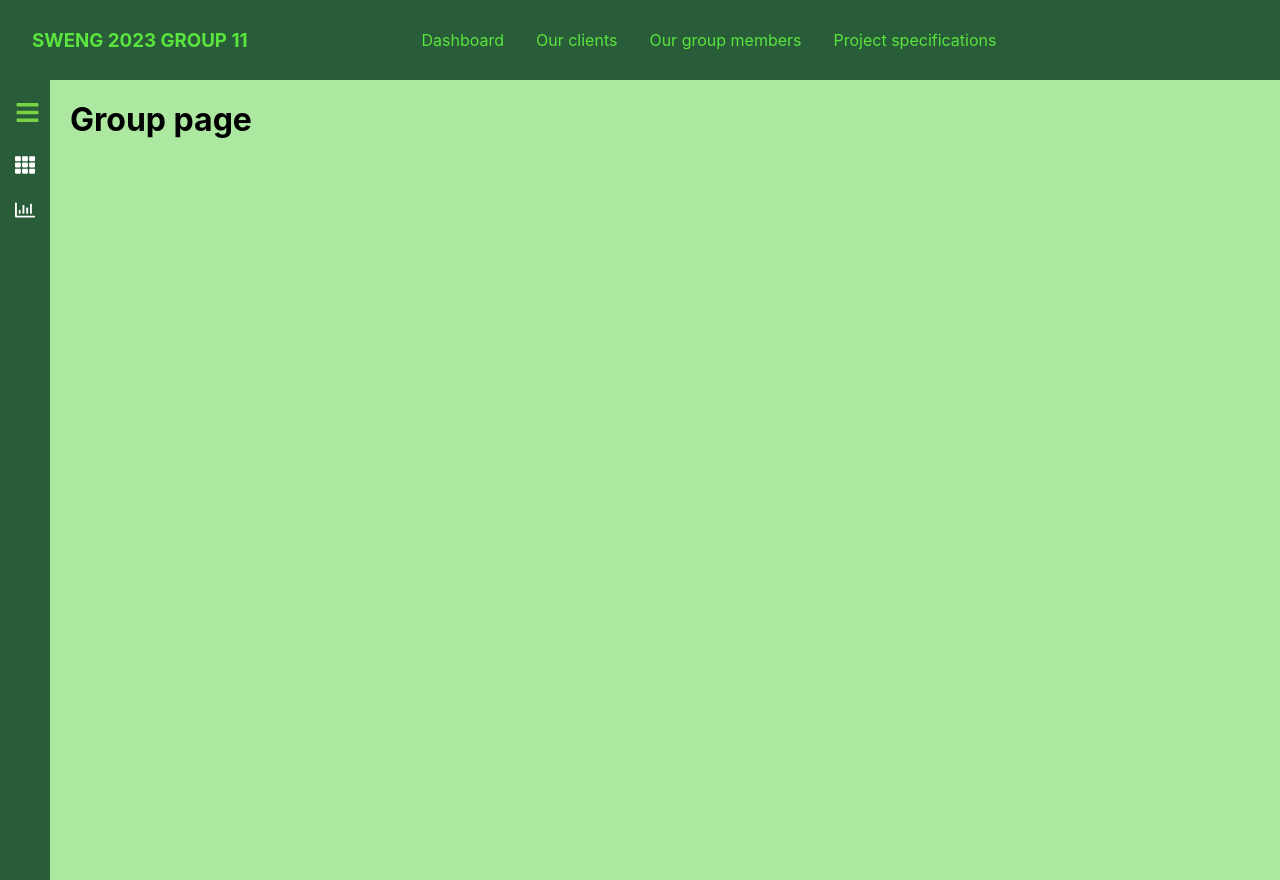
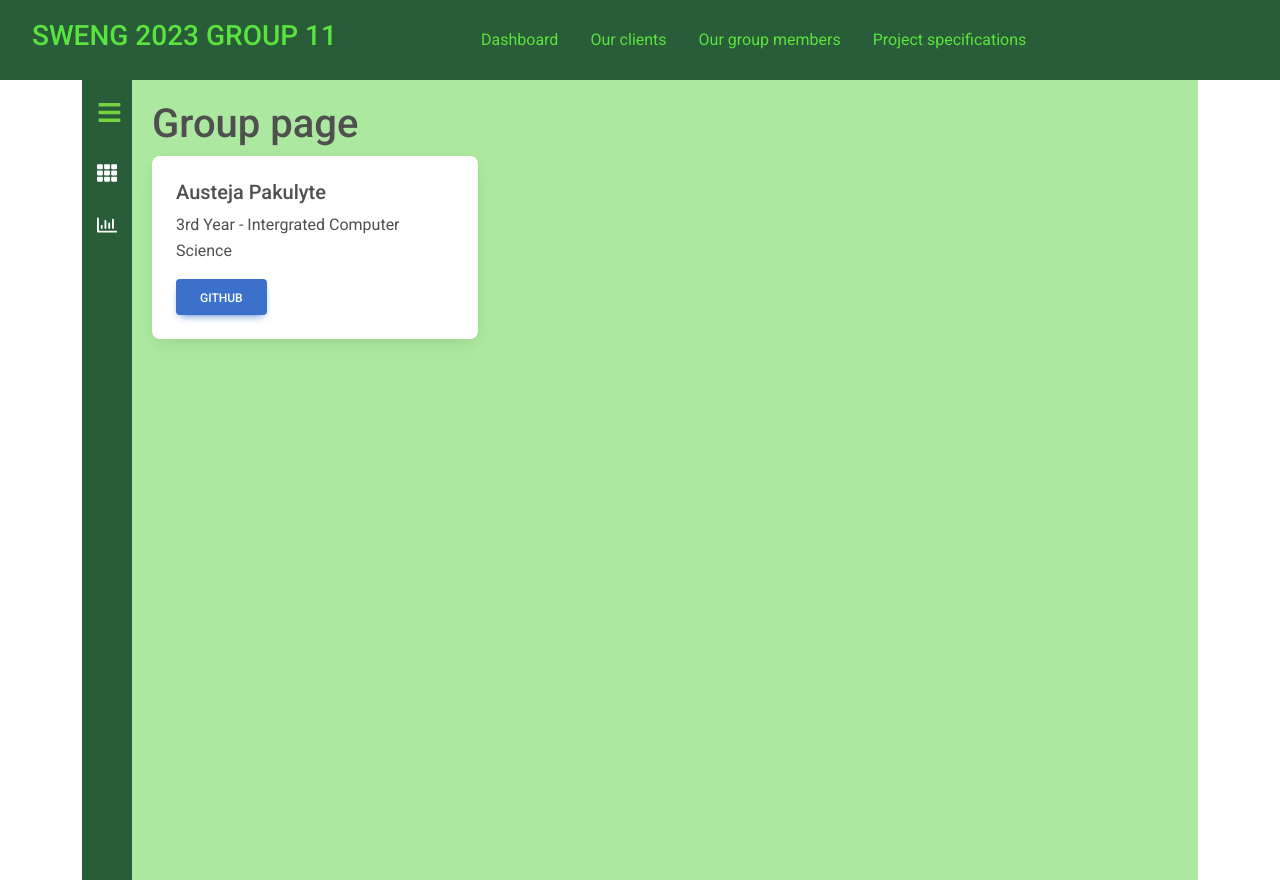
Before and after one commit to SWENG-Group11-2023/SWENG-Group11-2023, a React (Create React App) app in the folder frontend/: page /Group in a window 1280 px wide. Built offline with nearby package versions, Linux system fonts and the light colour scheme.

Commit message:
Installed library & created member cards component

```diff
--- a/frontend/package.json
+++ b/frontend/package.json
@@ -7,6 +7,7 @@
         "@testing-library/react": "^13.4.0",
         "@testing-library/user-event": "^13.5.0",
         "axios": "^1.3.4",
+        "mdb-react-ui-kit": "^5.1.0",
         "react": "^18.2.0",
         "react-dom": "^18.2.0",
         "react-icons": "^4.7.1",
--- a/frontend/public/index.html
+++ b/frontend/public/index.html
@@ -25,6 +25,7 @@
       Learn how to configure a non-root public URL by running `npm run build`.
     -->
     <title>React App</title>
+    <link href="https://fonts.googleapis.com/css?family=Roboto:300,400,500,700&display=swap" rel="stylesheet" />
   </head>
   <body>
     <noscript>You need to enable JavaScript to run this app.</noscript>
--- /dev/null
+++ b/frontend/src/components/MemberCards.jsx
@@ -0,0 +1,28 @@
+import React from 'react';
+import {
+  MDBCard,
+  MDBCardBody,
+  MDBCardTitle,
+  MDBCardText,
+  MDBBtn,
+  MDBRow,
+  MDBCol
+} from 'mdb-react-ui-kit';
+
+export default function App() {
+  return (
+    <MDBRow className='row-cols-1 row-cols-md-3 g-4'>
+      <MDBCol>
+        <MDBCard>
+          <MDBCardBody>
+            <MDBCardTitle>Austeja Pakulyte</MDBCardTitle>
+            <MDBCardText>
+              3rd Year - Intergrated Computer Science
+            </MDBCardText>
+            <MDBBtn href='https://github.com/pakulyta'>Github</MDBBtn>
+          </MDBCardBody>
+        </MDBCard>
+      </MDBCol>
+    </MDBRow>
+  );
+}
--- a/frontend/src/index.js
+++ b/frontend/src/index.js
@@ -3,6 +3,7 @@ import ReactDOM from 'react-dom/client';
 import './index.css';
 import App from './App';
 import reportWebVitals from './reportWebVitals';
+import 'mdb-react-ui-kit/dist/css/mdb.min.css';
 
 const root = ReactDOM.createRoot(document.getElementById('root'));
 root.render(
--- a/frontend/src/pages/Group.js
+++ b/frontend/src/pages/Group.js
@@ -1,9 +1,11 @@
 import React from 'react'
+import MemberCards from '../components/MemberCards'
 
 function Group() {
   return (
     <div>
       <h1>Group page</h1>
+      <MemberCards/>
     </div>
   )
 }
```
Also changed, not shown: 1 other file (tests, documents, lock files or other folders).
